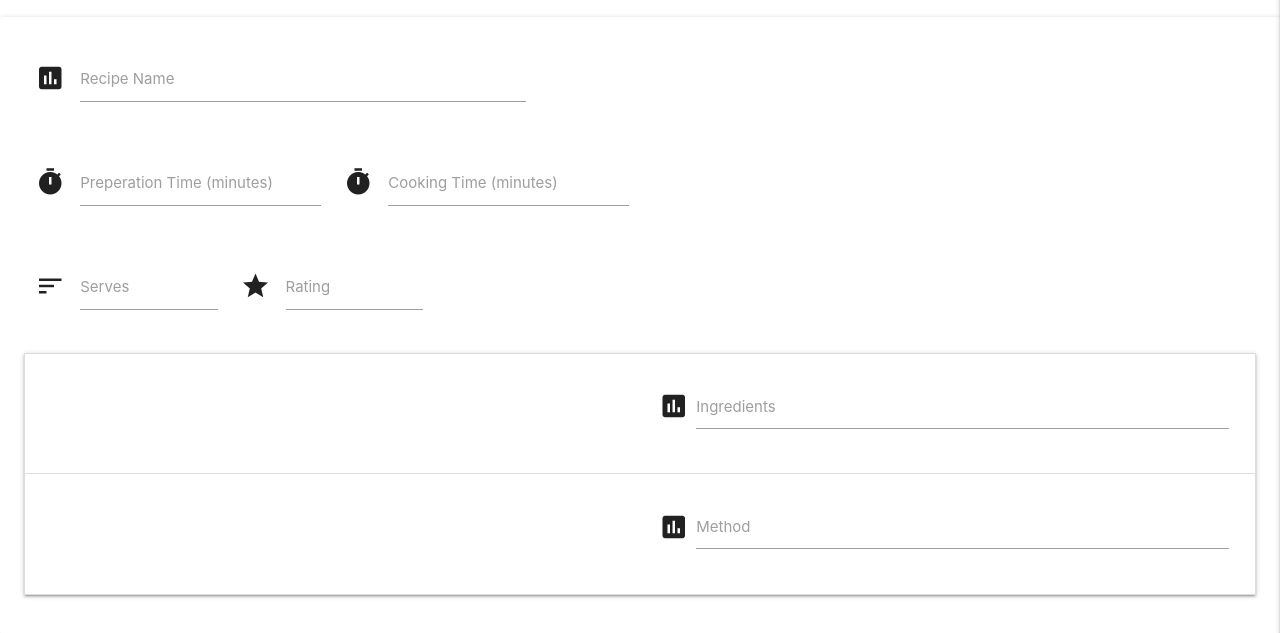
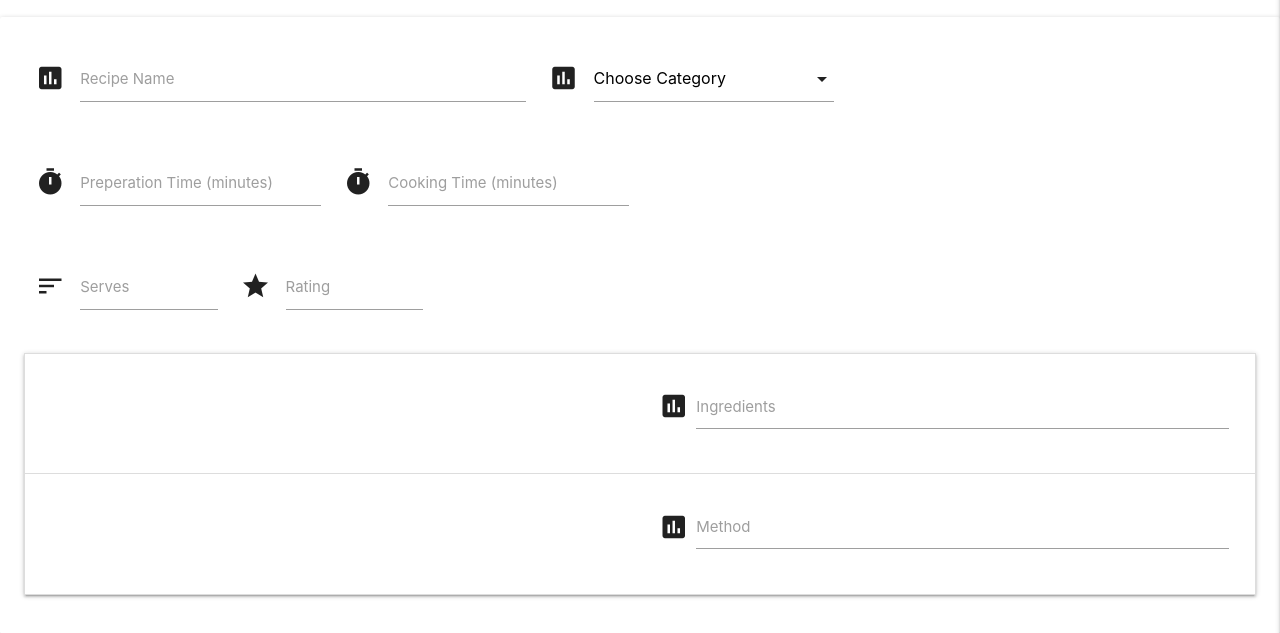
Before and after one commit to lisaloudness/Blas, a Flask app: page /add_recipes in a window 1280 px wide. Shown: the part 142-775 px from the top of the page. Run offline with Flask 3, Linux system fonts and the light colour scheme; data that the repository does not hold is empty; some libraries are stand-ins or nearby versions.

Commit message:
Add categories dropdown

```diff
--- a/app.py
+++ b/app.py
@@ -107,7 +107,8 @@ def get_recipes():
 
 @app.route("/add_recipes")
 def add_recipes():
-    return render_template("add_recipes.html")
+    categories = mongo.db.categories.find().sort("category_name", 1)
+    return render_template("add_recipes.html", categories=categories)
 
 
 if __name__ == "__main__":
--- a/static/js/script.js
+++ b/static/js/script.js
@@ -3,6 +3,7 @@ $(document).ready(function(){
     $('.carousel.carousel-slider').carousel({  // Menu Carousel
       fullWidth: true});
     $('.carousel').carousel();                // Menu Carousel
+    $('select').formSelect();
     $('.collapsible').collapsible();
   });
 
--- a/templates/add_recipes.html
+++ b/templates/add_recipes.html
@@ -14,6 +14,16 @@
         <input id="recipe_name" name="recipe_name" minlength="5" maxlength="50"
           type="text" class="validate" required>
         <label for="recipe_name">Recipe Name</label>
+      </div>
+      <div class="input-field col s3">
+        <i class="material-icons prefix">poll</i>
+        <select id="category_name" name="category_name" class="validate" required>
+          <option value="" disabled selected>Choose Category</option>
+          {% for category in categories %}
+            <option value="{{ category.category_name }}">{{ category.category_name }}</option>
+          {% endfor %}
+        </select label="category_name">
+
       </div>
     </div>
       <div class="row">
```
